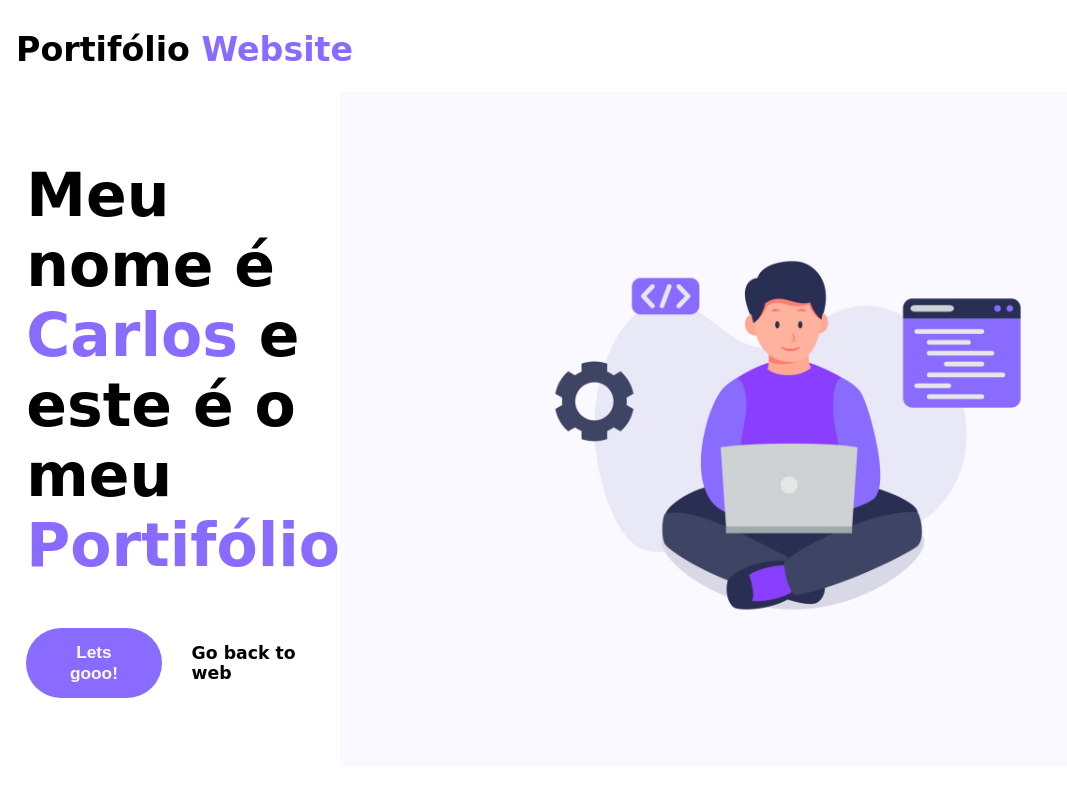
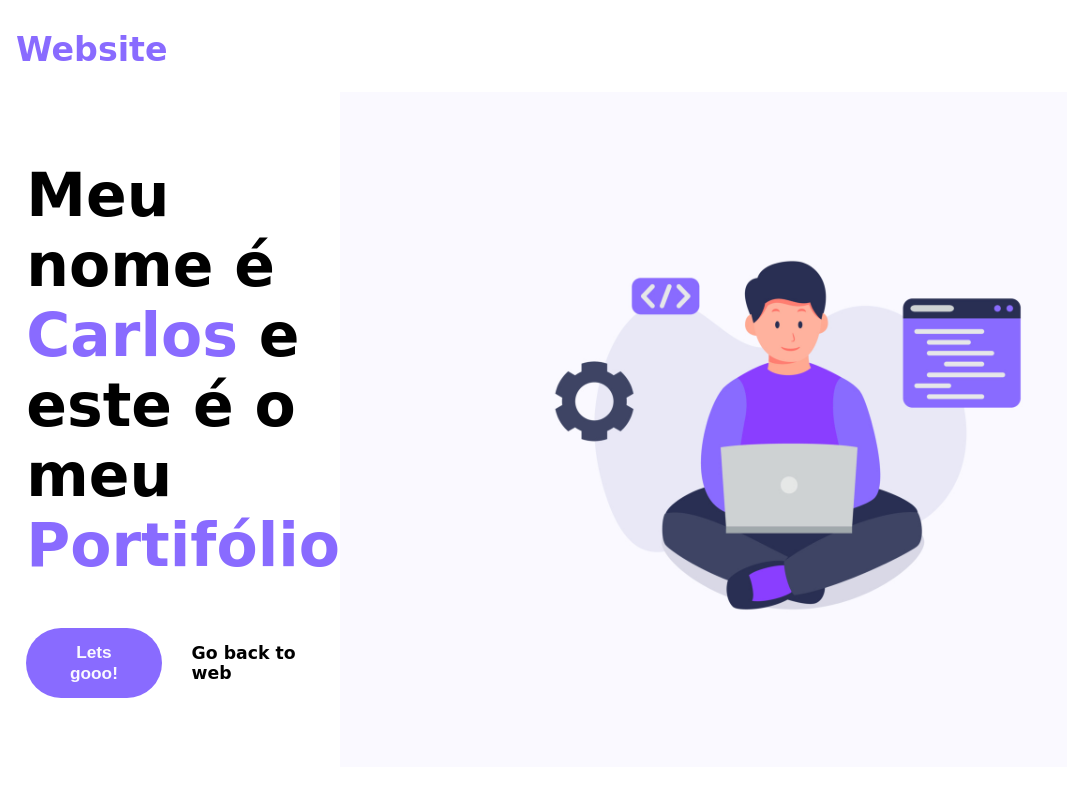
Before and after one commit to carlosHF9/landing-page, a plain HTML site: page index.html in a window 1280 px wide. Shown: the top 800 px of the page, without its empty margins (0-1067 px from the left). Drawn offline with nearby package versions, Linux system fonts and the light colour scheme; a web font is replaced by a local one.

Commit message:
Header alterada

```diff
--- a/index.html
+++ b/index.html
@@ -15,7 +15,7 @@
     <body>
 
         <header class="header">
-            <h1 class="header__title">Portifólio <span class="outstanding-text">Website</span></h1>
+            <h1 class="header__title"> <span class="outstanding-text">Website</span></h1>
             <i data-feather="menu" id="button-menu" class="header__button-menu"></i>
 
             <div class="header__menu" id="menu">
```
